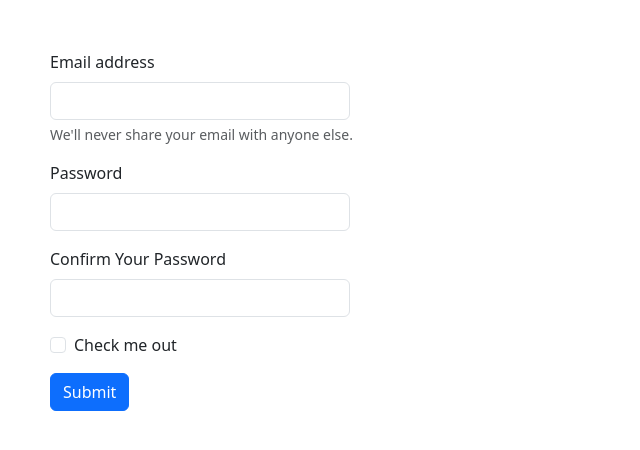
After one commit to justinhmosher/BigBallz, a Django app: template templates/authentication/sample_signup.html in a window 1280 px wide. The commit adds this page. Shown: the top 450 px of the page, without its empty margins (0-640 px from the left). Run offline with Django 3.2, Linux system fonts and the light colour scheme; the template is opened without the code that fills it, so the values that code supplies are empty.

```diff
--- a/authentication/urls.py
+++ b/authentication/urls.py
@@ -8,5 +8,6 @@ urlpatterns = [
     path('signin',views.signin,name="signin"),
     path('signout',views.signout,name="signout"),
     path('activate/<uidb64>/<token>',views.activate,name='activate'),
-    path('sample',views.sample,name="sample")
+    path('sample',views.sample,name="sample"),
+    #path('sample_signup',views.sample_signup,name="sample_signup")
 ]
--- a/templates/authentication/index.html
+++ b/templates/authentication/index.html
@@ -10,7 +10,7 @@
 <h1>WELCOME TO THE BIG BALLZ LEAGUE</h1>
 
 {% if user.is_authenticated %}
-<h3>Hello {{ fname }}</h3>
+<h3>Hello {{ username }}</h3>
 <h4>You're successfully logged in!</h4>
 
 <button type="submit">
--- /dev/null
+++ b/templates/authentication/sample_signup.html
@@ -0,0 +1,46 @@
+<link href="https://cdn.jsdelivr.net/npm/bootstrap@5.3.2/dist/css/bootstrap.min.css" rel="stylesheet" integrity="sha384-T3c6CoIi6uLrA9TneNEoa7RxnatzjcDSCmG1MXxSR1GAsXEV/Dwwykc2MPK8M2HN" crossorigin="anonymous">
+<script src="https://cdn.jsdelivr.net/npm/bootstrap@5.3.2/dist/js/bootstrap.bundle.min.js" integrity="sha384-C6RzsynM9kWDrMNeT87bh95OGNyZPhcTNXj1NW7RuBCsyN/o0jlpcV8Qyq46cDfL" crossorigin="anonymous"></script>
+<style type="text/css">
+    .custom-width {
+      width: 300px; /* Adjust the width as desired */
+    }
+    .custom-padding {
+      padding-left: 50px;
+      box-sizing: border-box; /* Adjust the left padding as desired */
+    }
+    /* Custom CSS */
+    .custom-input {
+      padding-left: 10px; /* Adjust the padding as desired */
+      padding-right: 10px; /* Adjust the padding as desired */
+    }
+    /* Custom CSS */
+    .outer-padding {
+      padding-left: 50px; /* Adjust the padding-left as desired */
+      padding-right: 20px; /* Adjust the padding-right as desired */
+      padding-top: 50px;
+    }
+
+</style>
+
+<div class="outer-padding">
+<form>
+  <div class="mb-3">
+    <label for="exampleInputEmail1" class="form-label">Email address</label>
+    <input type="email" class="form-control custom-width" id="exampleInputEmail1" aria-describedby="emailHelp">
+    <div id="emailHelp" class="form-text">We'll never share your email with anyone else.</div>
+  </div>
+  <div class="mb-3">
+    <label for="exampleInputPassword1" class="form-label">Password</label>
+    <input type="password" class="form-control custom-width" id="exampleInputPassword1">
+  </div>
+    <div class="mb-3">
+    <label for="exampleInputPassword1" class="form-label">Confirm Your Password</label>
+    <input type="password" class="form-control custom-width" id="exampleInputPassword1">
+  </div>
+  <div class="mb-3 form-check">
+    <input type="checkbox" class="form-check-input" id="exampleCheck1">
+    <label class="form-check-label" for="exampleCheck1">Check me out</label>
+  </div>
+  <button type="submit" class="btn btn-primary">Submit</button>
+</form>
+</div>
```
Also changed, not shown: authentication/views.py (+30 -5 lines), db.sqlite3, 1 other file.
